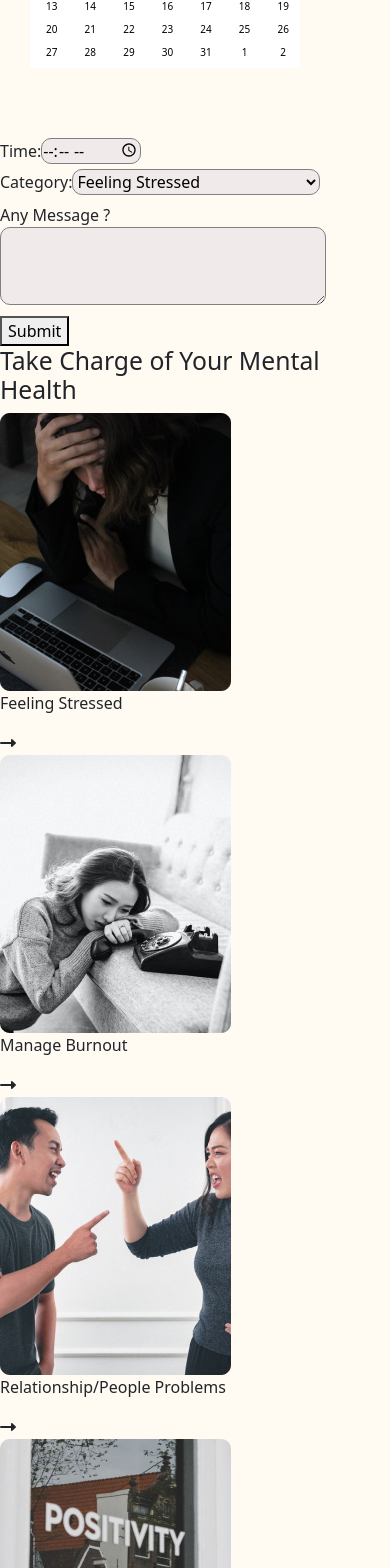
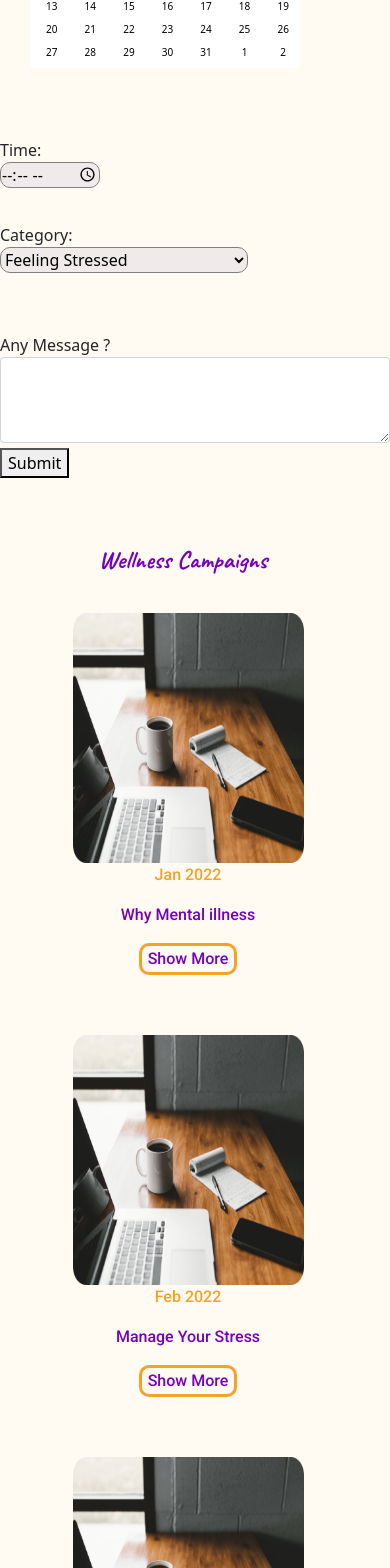
Before and after one commit to Prasath30/persona, a React (Create React App) app: page /employee in a window 390 px wide. Shown: the part 1148-2716 px from the top of the page. Built offline with nearby package versions, Linux system fonts and the light colour scheme.

Commit message:
small changes

```diff
--- a/src/components/Employee/Content.css
+++ b/src/components/Employee/Content.css
@@ -37,7 +37,7 @@
   width: 200px;
   height: 250px;
 }
-.health-issue-categories h2 {
+.categories h2 {
   font-family: "caveat", cursive;
   text-align: center;
 }
@@ -75,3 +75,8 @@
 .wellness-campaign {
   margin-top: 8vh;
 }
+.wellness-campaign h2 {
+  color: #7700bb;
+  font-family: "caveat", "cursive";
+  text-align: center;
+}
--- a/src/components/Employee/Content.jsx
+++ b/src/components/Employee/Content.jsx
@@ -25,11 +25,11 @@ const Content = () => {
 
     const Cardb = ({date,title}) =>{
         return(
-            <div  className={ mobview > "900" ? 'col employee-newsletter' : null }  >
+            <div  className={ mobview > "900" ? 'col employee-newsletter' : 'col employee-newsletter' }  >
                 <img src={`./images/category/newsletter.png`} alt="" />
                 <div>
-                    <p className={ mobview > "900" ? 'newsletter-date' : null } >{date}</p>
-                    <p  className={ mobview > "900" ? 'newsletter-title' : null } >{title}</p>
+                    <p className={ mobview > "900" ? 'newsletter-date' : 'newsletter-date' } >{date}</p>
+                    <p  className={ mobview > "900" ? 'newsletter-title' : 'newsletter-title' } >{title}</p>
                     <button>Show More</button>
                 </div>
             </div>
@@ -41,8 +41,9 @@ const Content = () => {
     return (
         <>
         <div  className={ mobview > "900" ? 'health-issue-categories' : null } >
-                    <h2>Take Charge of Your Mental Health</h2>
-        <div  className={ mobview > "900" ? 'row categories' : null } >
+
+        <div  className= 'row categories' style={mobview < "900" ? {display:"none"}: null} >
+        <h2>Take Charge of Your Mental Health</h2>
         <Card   imgSrc={`./images/category/one.png`}   caption="Feeling Stressed" />
         <Card  imgSrc={`./images/category/two.png`}   caption="Manage Burnout"  />
         <Card  imgSrc={`./images/category/three.png`} caption="Relationship/People Problems"  />
@@ -50,7 +51,7 @@ const Content = () => {
         <Card imgSrc={`./images/category/five.png`}  caption="Not Sure what to talk about" />
         <Card imgSrc={`./images/category/six.png`}   caption="Need Mental Clarity" />
         </div>
-          <div  className={ mobview > "900" ? 'row wellness-campaign' : null } >
+          <div  className={ mobview > "900" ? 'row wellness-campaign' : 'row wellness-campaign' } >
                 <h2>Wellness Campaigns</h2>
             <Cardb date="Jan 2022" title="Why Mental illness" />
             <Cardb date="Feb 2022" title="Manage Your Stress" />
--- a/src/components/Employee/SideBar.css
+++ b/src/components/Employee/SideBar.css
@@ -1,5 +1,5 @@
 .employee-left-side-bar {
-  position: fixed;
+  position: absolute;
   overflow: hidden;
   display: flex;
   flex-direction: column;
@@ -32,15 +32,15 @@
 /* Right side bar css */
 
 .employee-right-side-bar {
-  position: fixed;
+  position: absolute;
   overflow: hidden;
   display: flex;
   flex-direction: column;
   width: 300px;
   background-image: url("./images/right-side-bar.png");
   background-size: 100% 100%;
+  top: 0;
   right: 0;
-  top: 0;
   padding: 20px;
 }
 .employee-right-side-bar-logo {
@@ -130,6 +130,13 @@ textarea {
   color: #7700bb;
   text-align: center;
 }
+.mob-employee-right-side-bar form div label {
+  display: block;
+}
+.mob-employee-right-side-bar form div select,
+input {
+  margin-bottom: 30px;
+}
 .mob-employee-right-side-bar form div input {
   margin-bottom: 5px;
   border-radius: 10px;
--- a/src/components/Employee/SideBar.jsx
+++ b/src/components/Employee/SideBar.jsx
@@ -88,7 +88,8 @@ const SideBar = () => {
                   <input type="email"  name='email' size={30} />
                  </div>
               </div>
-
+                <div className={mobview > "900" ? null : "row"} style={mobview > "900" ? null : {marginBottom:"30px"}} >
+                <div className={mobview > "900" ? null : "col-md-6 col-sm-12"} >
                   <label htmlFor="calendar">Date:</label>
                   <Calendar
                   className={ mobview > "900" ? "employee-right-side-bar-calendar"   : "mob-employee-right-side-bar-calendar" }
@@ -100,13 +101,17 @@ const SideBar = () => {
                   nextLabel={nextBtn()}
                   prevLabel={prevBtn()}
                   />
-                  <div className={ mobview > "900" ? null  : 'form-group' } >
+                  </div>
+                  <div className={mobview > "900" ? null : "col-md-6 col-sm-12"}  >
+
+
+                  <div  style={mobview > "900" ? null : {marginBottom:"30px"}} >
                     <label htmlFor="time">Time:</label>
                     <input type="time"  name="time" style={{width:"100px"}}/>
                   </div>
-                  <div className={ mobview > "900" ? null  : 'form-group'} >
+                  <div  >
                      <label htmlFor="category">Category:</label>
-                      <select name="category" id="" style={{marginBottom:"8px"}}>
+                      <select name="category" id="" >
                           <option value={category.one} >Feeling Stressed</option>
                           <option value={category.two}>Manage Burnout</option>
                           <option value={category.three}>Relationship/People Problems</option>
@@ -115,9 +120,12 @@ const SideBar = () => {
                           <option value={category.six}>Need Mental Clarity</option>
                       </select>
                   </div>
-                  <div>
+                  </div>
+                  </div>
+                  <div className={mobview > "900" ? null : "form-group"}>
+
                   <label htmlFor="message">Any Message ?</label>
-                  <textarea name="" id="" cols="33" rows="3"></textarea>
+                  <textarea name="" id="" cols="30" rows="3" className={mobview > "900" ? null : "form-control"}></textarea>
                   </div>
                   <div  className={ mobview > "900" ? 'sidebar-form-btn'  : null } >
                     <button type='submit' >Submit</button>
```
